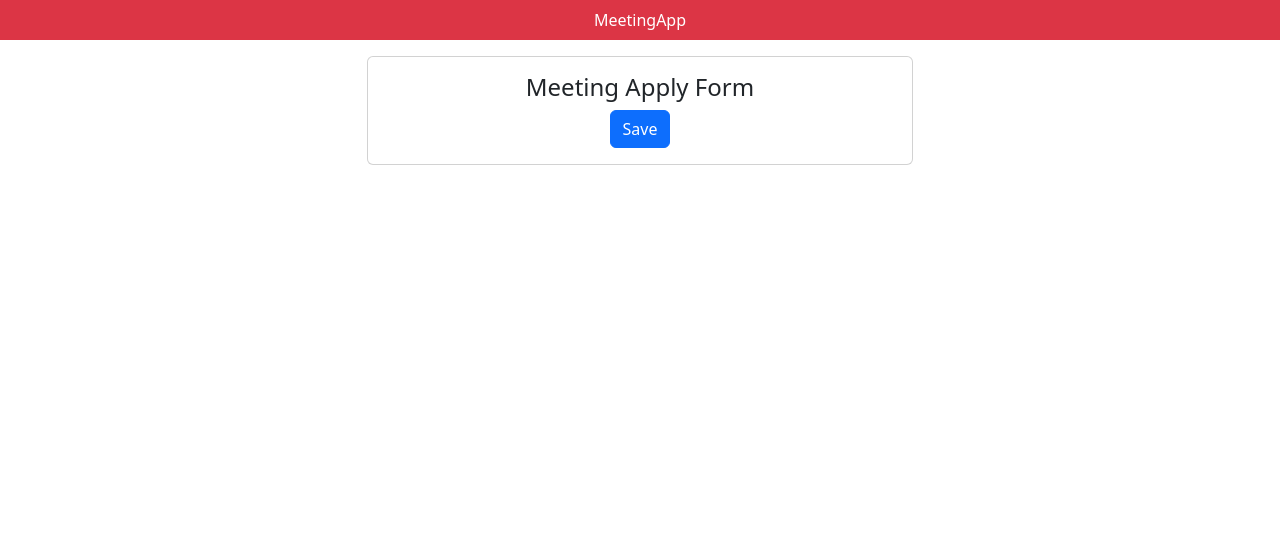
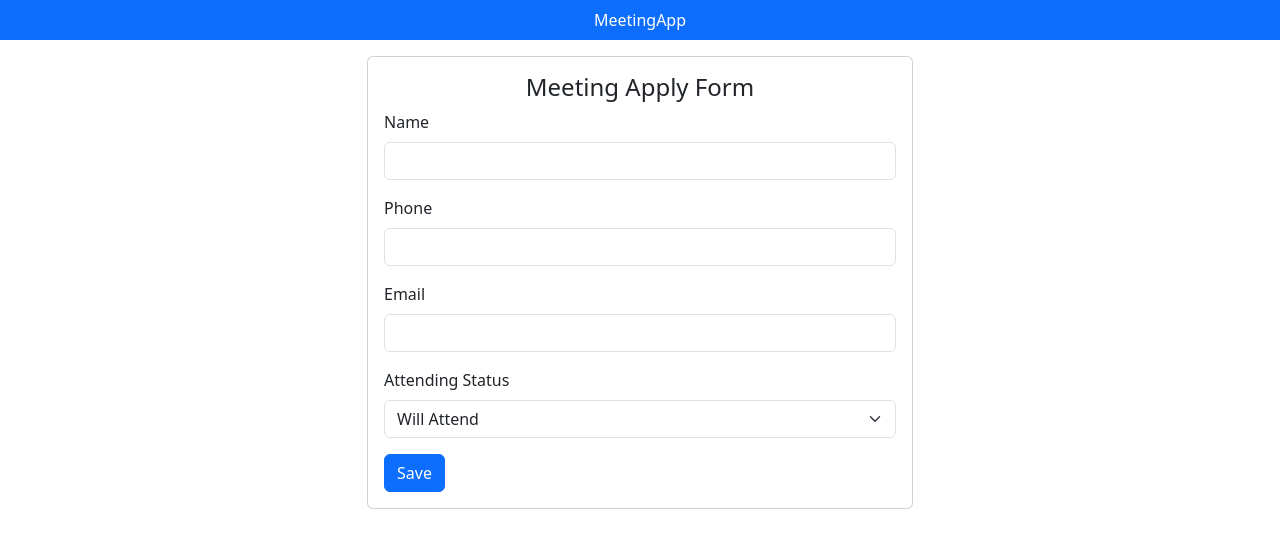
Before and after one commit to serhattomak/aspnetcore-lectures, an ASP.NET Core app: page /Meeting/Apply in a window 1280 px wide. Shown: the top 548 px of the page. Run offline with ASP.NET Core 8, Linux system fonts and the light colour scheme.

Commit message:
Forms - Meeting App

```diff
--- a/MeetingApp/Views/Home/Index.cshtml
+++ b/MeetingApp/Views/Home/Index.cshtml
@@ -3,7 +3,7 @@
     ViewBag.Title = "Meeting Applyment";
     Layout = "_Layout2";
 }
-
+<main class="text-center">
     <h1 class="h4">@ViewData["Greeting"], @ViewData["UserName"]</h1>
     <p>Please report your meeting status.</p>
     <div class="card my-2">
@@ -14,3 +14,4 @@
         </ul>
     </div>
     <a class="btn btn-sm btn-outline-primary" asp-controller="Meeting" asp-action="Apply">Apply</a>
+</main>
--- a/MeetingApp/Views/Meeting/Apply.cshtml
+++ b/MeetingApp/Views/Meeting/Apply.cshtml
@@ -1,8 +1,26 @@
 @{
     ViewBag.Title = "Meeting Application Form";
-    Layout = "_Layout2";
 }
-<h1 class="h4">Meeting Apply Form</h1>
+<h1 class="h4 text-center">Meeting Apply Form</h1>
 <form action="">
+    <div class="mb-3">
+        <label for="Name" class="form-label">Name</label>
+        <input type="text" name="Name" id="Name" class="form-control">
+    </div>
+    <div class="mb-3">
+        <label for="Phone" class="form-label">Phone</label>
+        <input type="text" name="Phone" id="Phone" class="form-control">
+    </div>
+    <div class="mb-3">
+        <label for="Email" class="form-label">Email</label>
+        <input type="email" name="Email" id="Email" class="form-control">
+    </div>
+    <div class="mb-3">
+        <label for="WillAttend" class="form-label">Attending Status</label>
+        <select name="WillAttend" id="WillAttend" class="form-select">
+            <option value="true">Will Attend</option>
+            <option value="false">Will Not Attend</option>
+        </select>
+    </div>
     <button class="btn btn-primary" type="submit">Save</button>
 </form>
--- a/MeetingApp/Views/Meeting/List.cshtml
+++ b/MeetingApp/Views/Meeting/List.cshtml
@@ -1,6 +1,6 @@
 @{
     ViewBag.Title = "Meeting Participants List";
-}
+<main class="text-center">
     <h1 class="h4">Meeting Participants List</h1>
     <table class="table table-bordered">
         <thead>
@@ -27,3 +27,4 @@
         </tr>
     </tbody>
 </table>
+</main>
--- a/MeetingApp/Views/Shared/_Layout.cshtml
+++ b/MeetingApp/Views/Shared/_Layout.cshtml
@@ -12,7 +12,7 @@
     </div>
     <div class="container mt-3">
         <div class="row">
-            <div class="col-lg-6 mx-auto text-center">
+            <div class="col-lg-6 mx-auto">
                 <div class="card">
                     <div class="card-body">
                         @RenderBody()
--- a/MeetingApp/Views/Shared/_Layout2.cshtml
+++ b/MeetingApp/Views/Shared/_Layout2.cshtml
@@ -12,7 +12,7 @@
     </div>
     <div class="container mt-3">
         <div class="row">
-            <div class="col-lg-6 mx-auto text-center">
+            <div class="col-lg-6 mx-auto">
                 <div class="card">
                     <div class="card-body">
                         @RenderBody()
```
Also changed, not shown: MeetingApp/Views/Meeting/Index.cshtml (+5 -3 lines). Lines whose indentation alone changed are shown as unchanged.
